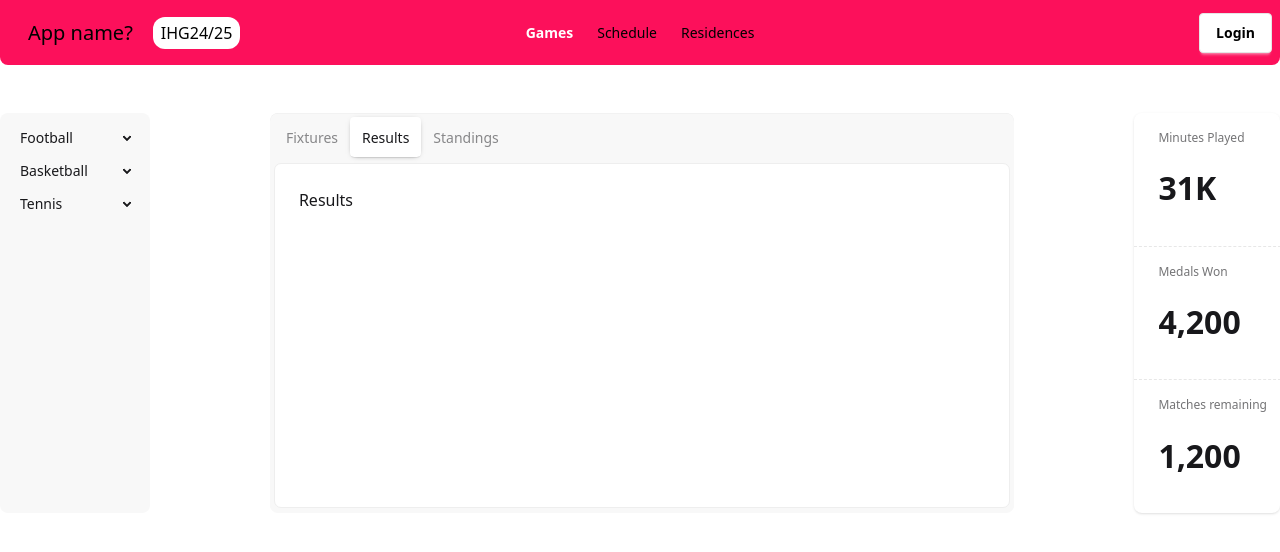
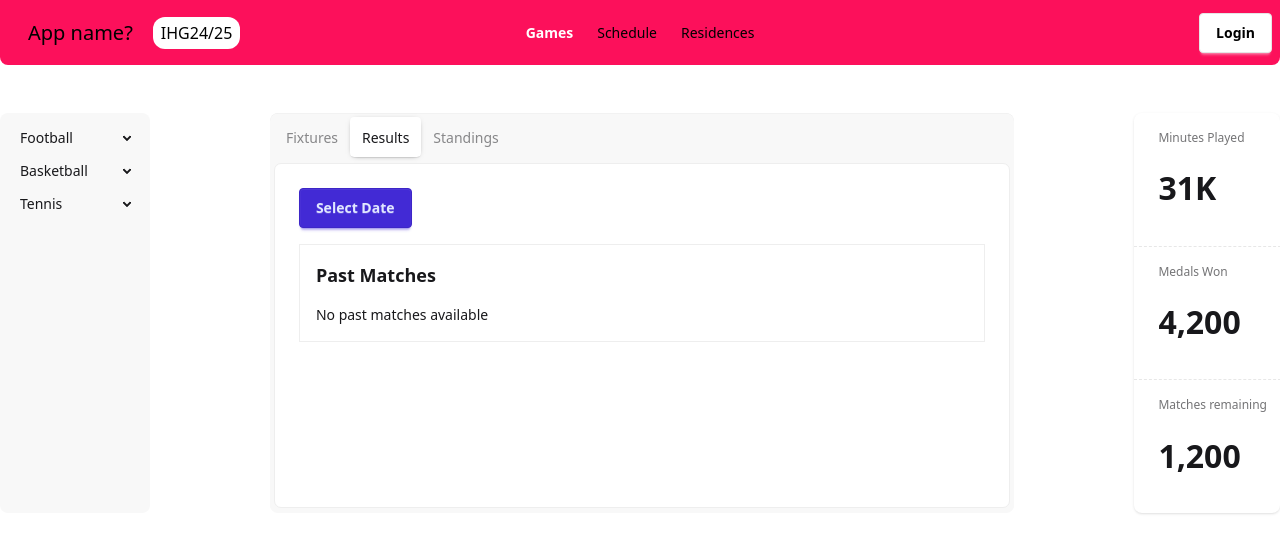
Before and after one commit to Timothyng28/BT3103-final-project, a Vue app: page /games in a window 1280 px wide. Both pictures are taken after a click on the radio button "Results". Shown: the top 552 px of the page. Built offline with nearby package versions, Linux system fonts and the light colour scheme; what vue3-particles would draw is missing.

Commit message:
Add Results Page and Select Date button

```diff
--- a/src/views/GamesPage/components/InPageMenu/InPageMenuBar.vue
+++ b/src/views/GamesPage/components/InPageMenu/InPageMenuBar.vue
@@ -4,7 +4,7 @@
       <FixturesPage class = "tab-content bg-base-100 border-base-300 p-6"/>
 
       <input type="radio" name="my_tabs_5" class="tab" aria-label="Results"/>
-      <div class="tab-content bg-base-100 border-base-300 p-6">Results</div>
+      <ResultsPage class="tab-content bg-base-100 border-base-300 p-6"/>
 
       <input type="radio" name="my_tabs_5" class="tab" aria-label="Standings" />
       <div class="tab-content bg-base-100 border-base-300 p-6">
@@ -15,12 +15,14 @@
 
     <script>
     import FixturesPage from './FixturesTab/FixturesPage.vue';
+    import ResultsPage from './ResultsTab/ResultsPage.vue';
     import StandingsPage from './StandingsTab/StandingsPage.vue';
 
     export default {
       name: 'InPageMenuBar',
       components: {
         FixturesPage,
+        ResultsPage,
         StandingsPage,
       }
     }
--- /dev/null
+++ b/src/views/GamesPage/components/InPageMenu/ResultsTab/PastMatches.vue
@@ -0,0 +1,20 @@
+<template>
+    <div class="past-matches-container border-base-300 bg-base-100 border p-4">
+      <h2 class="font-semibold text-lg mb-4">Past Matches</h2>
+      <div class="text-sm">
+        <div>No past matches available</div>
+      </div>
+    </div>
+  </template>
+
+  <script>
+  export default {
+    name: 'PastMatches',
+  };
+  </script>
+
+  <style scoped>
+  .past-matches-container {
+    margin-top: 16px;
+  }
+  </style>
--- /dev/null
+++ b/src/views/GamesPage/components/InPageMenu/ResultsTab/ResultsPage.vue
@@ -0,0 +1,44 @@
+<template>
+  <div class="tab-content bg-base-100 border-base-300 p-6">
+    <div class="filter-section mb-4">
+      <button @click="toggleCalendar" class="btn btn-primary">
+        Select Date
+      </button>
+      <div v-if="showCalendar" class="calendar-dropdown">
+        <input type="date" v-model="selectedDate" @change="filterMatches" />
+      </div>
+    </div>
+    <PastMatches :filterDate="selectedDate" />
+  </div>
+</template>
+
+<script>
+import PastMatches from './PastMatches.vue';
+
+export default {
+  name: 'ResultsPage',
+  components: {
+    PastMatches,
+  },
+  data() {
+    return {
+      showCalendar: false,
+      selectedDate: null,
+    };
+  },
+  methods: {
+    toggleCalendar() {
+      this.showCalendar = !this.showCalendar;
+    },
+    filterMatches() {
+      console.log('Filtering matches for date:', this.selectedDate);
+    },
+  },
+};
+</script>
+
+<style scoped>
+.calendar-dropdown {
+  margin-top: 10px;
+}
+</style>
```
